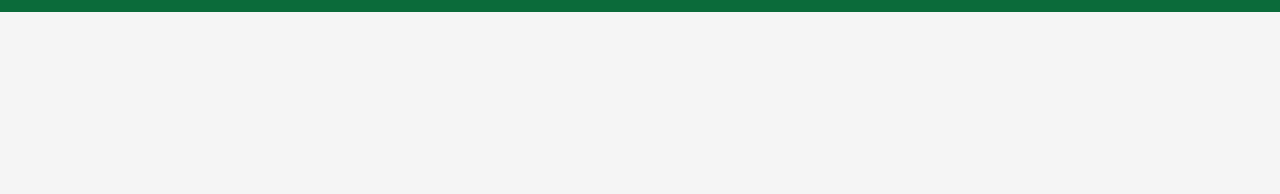
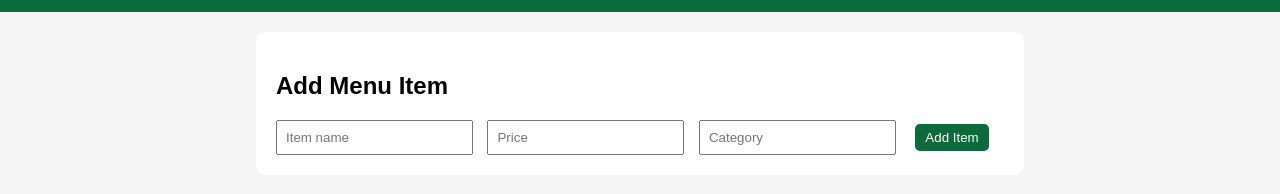
Before and after one commit to Lohith20055568/badams-cafe-information-system, a website: page client/index.html in a window 1280 px wide. Shown: the part 58-252 px from the top of the page. Drawn offline with Linux system fonts and the light colour scheme.

Commit message:
Add form to add menu items in index.html

```diff
--- a/client/index.html
+++ b/client/index.html
@@ -63,3 +63,12 @@ input, select {
        style="width:40px; height:40px; border-radius:50%;">
   <h1 style="margin:0;">Badam's Cafe</h1>
 </header>
+
+<div class="container">
+<div class="card">
+  <h2>Add Menu Item</h2>
+  <input id="name" placeholder="Item name">
+  <input id="price" placeholder="Price">
+  <input id="category" placeholder="Category">
+  <button onclick="addItem()">Add Item</button>
+</div>
```
